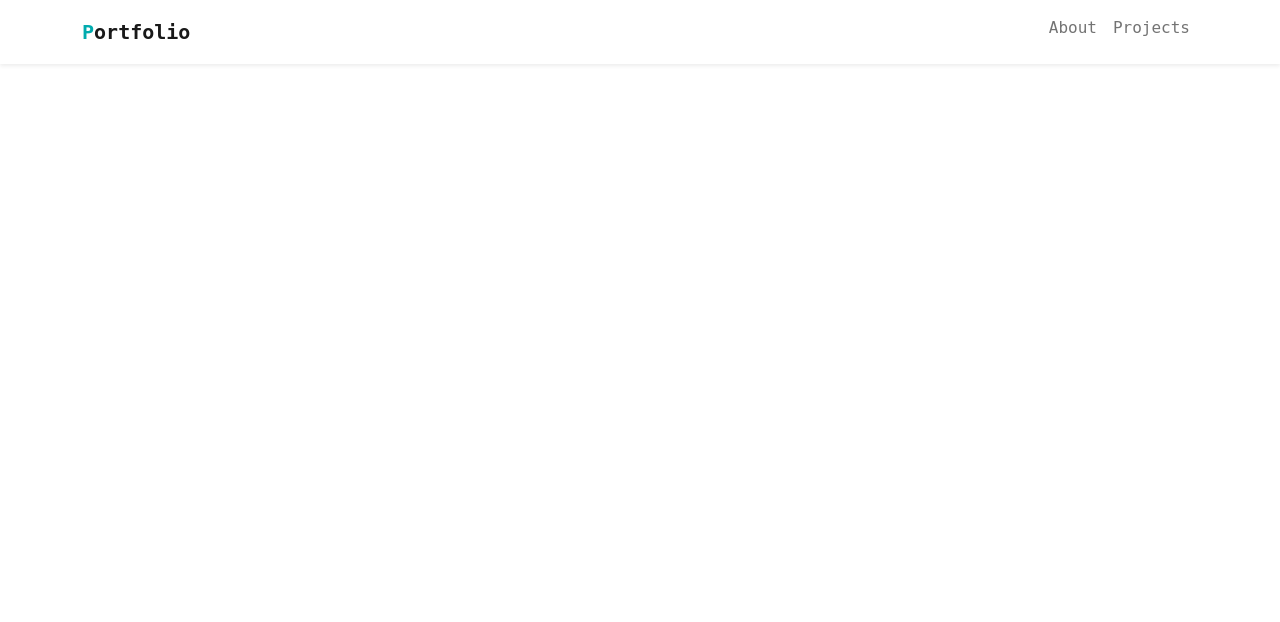
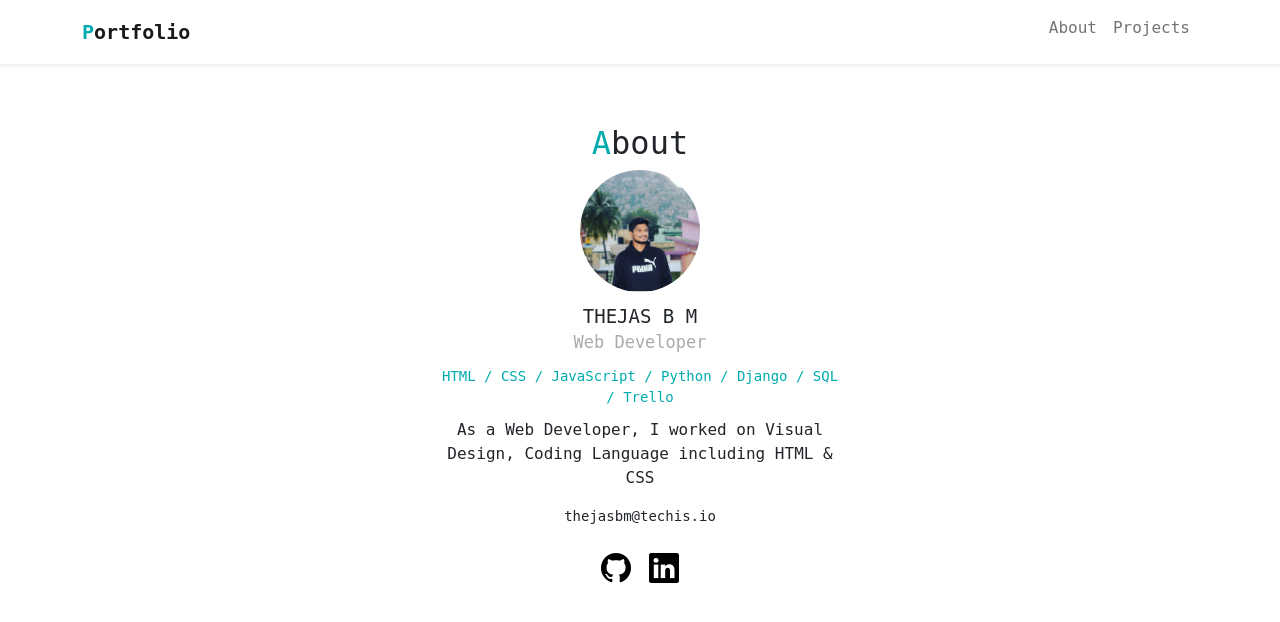
Before and after one commit to thejas-techis/Portfolio, a PHP site: page / in a window 1280 px wide. Shown: the top 622 px of the page. Run offline with PHP 8.4, Linux system fonts and the light colour scheme.

Commit message:
Added the About section, also did some designing

```diff
--- a/index.html
+++ b/index.html
@@ -3,6 +3,7 @@
     <head>
         <meta charset="utf-8">
         <meta name="viewport" content="width=device-width, initial-scale=1">
+        <link rel="stylesheet" href="https://cdn.jsdelivr.net/npm/bootstrap-icons@1.8.1/font/bootstrap-icons.css">
         <link rel="icon" type="image/png" href="img/techis-logo.png">
         <link href="https://cdn.jsdelivr.net/npm/bootstrap@5.1.3/dist/css/bootstrap.min.css" rel="stylesheet" integrity="sha384-1BmE4kWBq78iYhFldvKuhfTAU6auU8tT94WrHftjDbrCEXSU1oBoqyl2QvZ6jIW3" crossorigin="anonymous">
         <link rel="stylesheet" href="style.css">
@@ -30,6 +31,20 @@
                 </div>
         </nav>
 
+        <div id="about">
+            <h2><span class="font-primary">A</span>bout</h2>
+            <img src="img/Screenshot_2022-03-07-11-14-49-302_com.instagram.android.jpg">
+            <div class="name">THEJAS B M</div>
+            <div class="vocation">Web Developer</div>
+            <div class="skills">HTML / CSS / JavaScript / Python / Django / SQL / Trello</div>
+            <p>
+                As a Web Developer, I worked on Visual Design, Coding Language including HTML & CSS
+            </p>
+            <div class="email">thejasbm@techis.io</div>
+            <div class="icons">
+                <a href="https://github.com/thejas-techis"><i class="bi bi-github"></i></a>
+                <a href="#"><i class="bi bi-linkedin ms-6"></i></a>
+
         <script src="https://cdn.jsdelivr.net/npm/bootstrap@5.1.3/dist/js/bootstrap.bundle.min.js" integrity="sha384-ka7Sk0Gln4gmtz2MlQnikT1wXgYsOg+OMhuP+IlRH9sENBO0LRn5q+8nbTov4+1p" crossorigin="anonymous"></script>
     </body>
 
--- a/style.css
+++ b/style.css
@@ -16,3 +16,51 @@ body {
   font-size: 20px;
   font-weight: bold;
 }
+
+/***************
+
+ABOUT
+
+***************/
+
+#about {
+  margin: 60px auto;
+  max-width: 400px;
+  text-align: center;
+}
+
+#about img {
+  border-radius: 50%;
+  width: 120px;
+  margin-bottom: 10px;
+}
+
+#about .name {
+  font-size: 19px;
+}
+
+#about .vocation {
+  font-size: 17px;
+  color: #ababab;
+  margin-bottom: 10px;
+}
+
+#about .skills {
+  font-size: 14px;
+  color: #00abae;
+  margin-bottom: 10px;
+}
+
+#about .email {
+  margin-top: 14px;
+  font-size: 14px;
+}
+
+#about .icons {
+  margin-top: 20px;
+  font-size: 30px;
+}
+
+#about .icons a {
+  color: black;
+}
```
Also changed, not shown: 1 other file.
